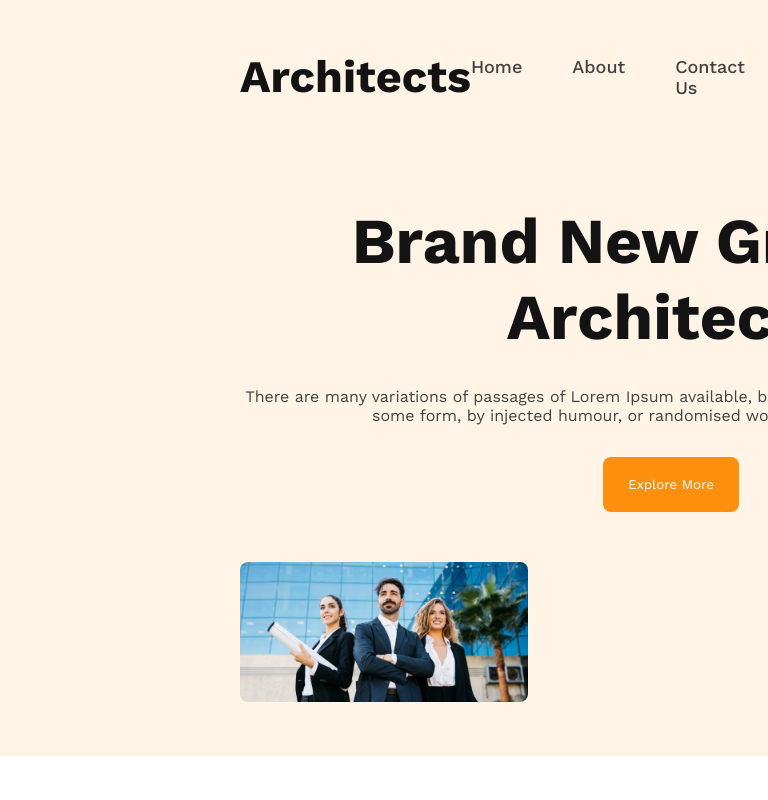
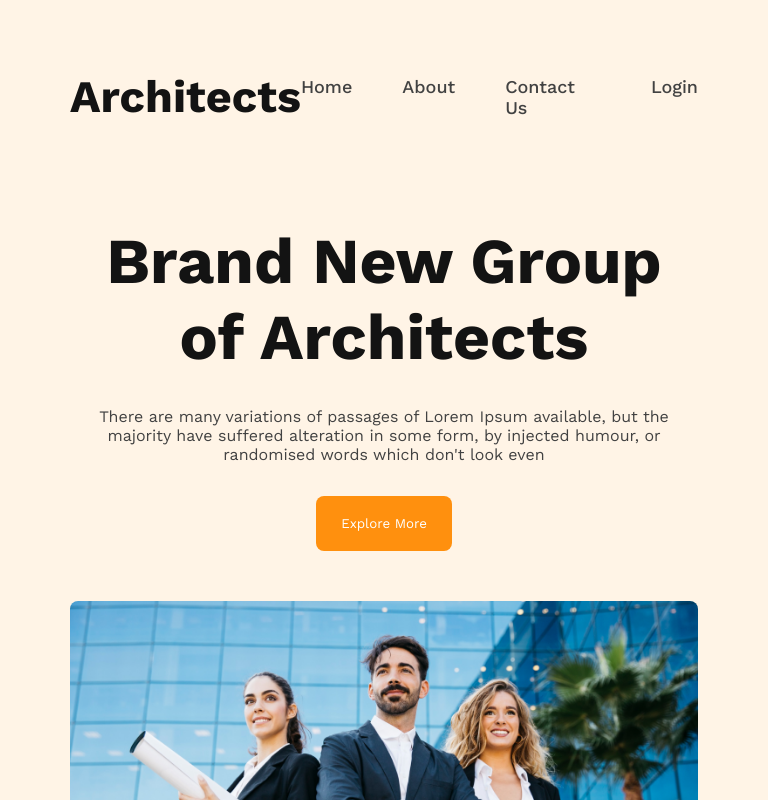
Before and after one commit to Fahim-Prodhan/architechture-web, a plain HTML site: page architechture.html in a window 768 px wide. Shown: the top 800 px of the page. Drawn offline with nearby package versions, Linux system fonts and the light colour scheme.

Commit message:
Header responsive for medium device is done

```diff
--- a/style.css
+++ b/style.css
@@ -155,6 +155,15 @@ a {
         flex-direction: column;
         margin-bottom: 25px;
     }
+}
 
 
+@media screen and (min-width:577px) and (max-width:992px) {
+    .header {
+        padding: 70px;
+    }
+
+    .head-text-container {
+        width: 100%;
+    }
 }
```
